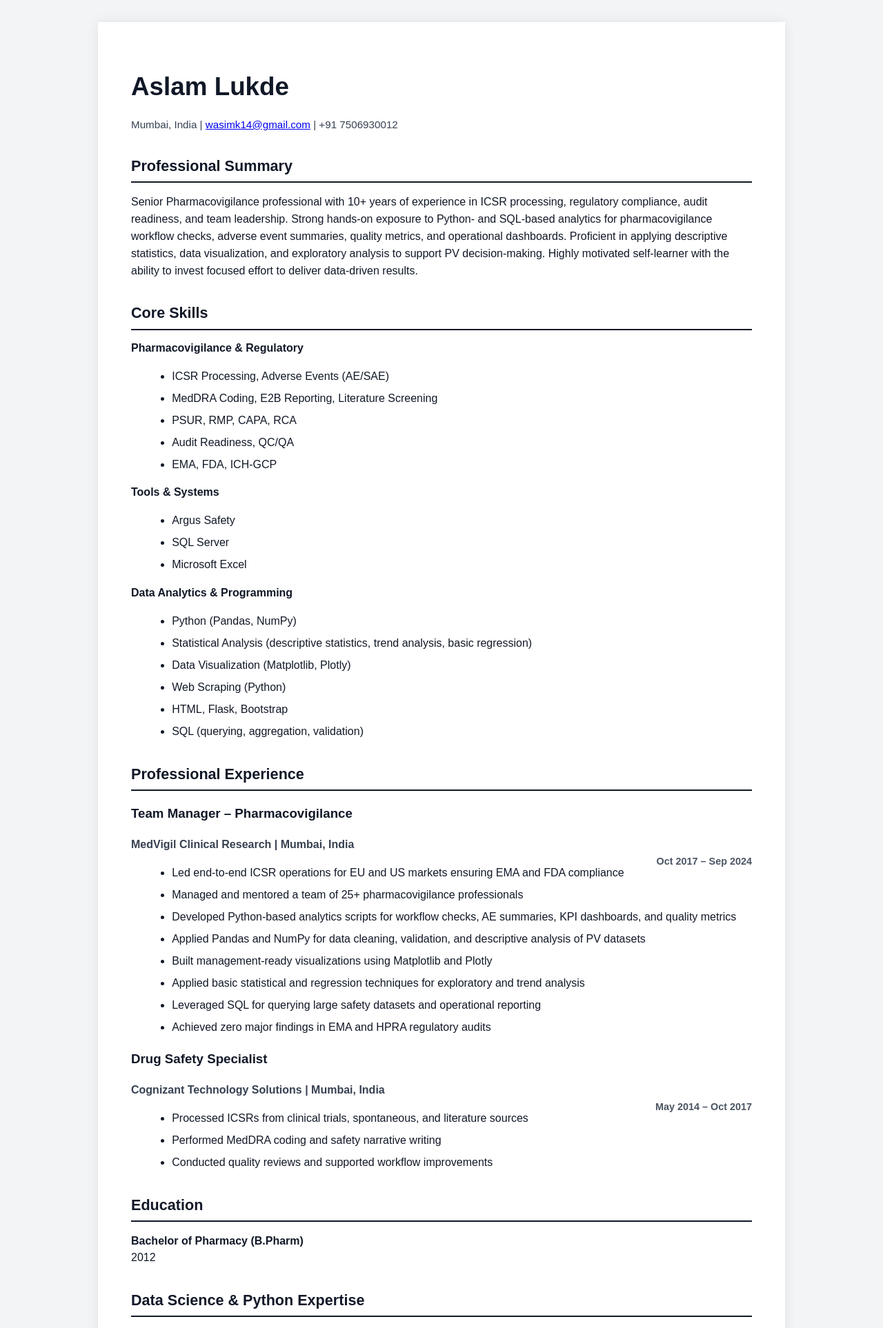
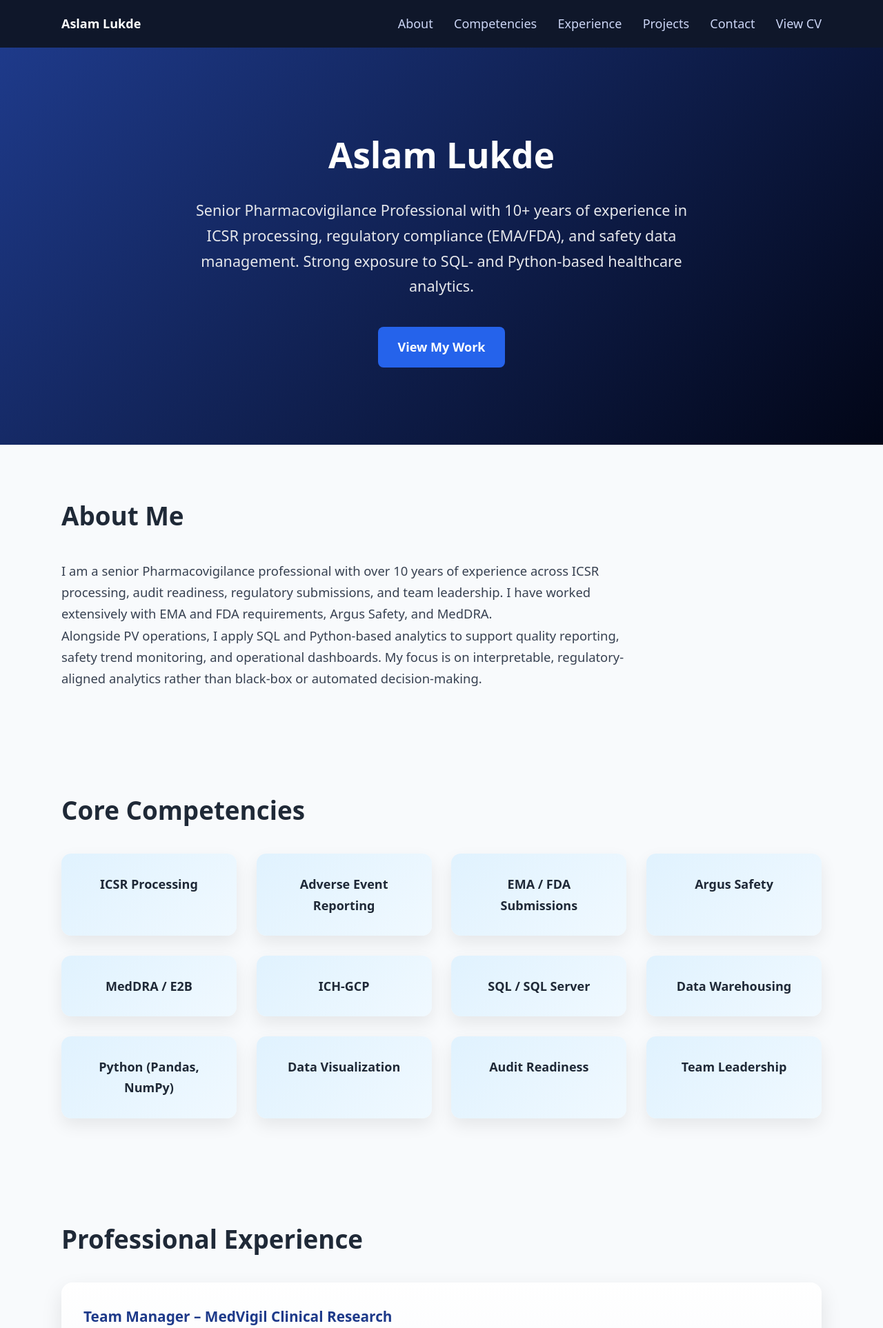
Before and after one commit to wasimk14/Portfolio, a Flask app: page / in a window 1280 px wide. Shown: the top 1926 px of the page at 69% size. Run offline with Flask 3, Linux system fonts and the light colour scheme.

Commit message:
Revise index.html for portfolio update
Updated the title and description for the portfolio. Enhanced the header and hero sections with new content and structure. Revised professional summary and experience sections for clarity and detail.

```diff
--- a/templates/index.html
+++ b/templates/index.html
@@ -2,141 +2,182 @@
 <html lang="en">
 <head>
     <meta charset="UTF-8">
-    <title>Aslam Lukde | Resume</title>
     <meta name="viewport" content="width=device-width, initial-scale=1.0">
-    <link rel="stylesheet" href="{{ url_for('static', filename='css/resume.css') }}">
+    <title>Aslam Lukde | Portfolio</title>
+
+    <meta name="description" content="Portfolio of Aslam Lukde – Pharmacovigilance, SQL, Python, and Healthcare Analytics">
+    <link rel="stylesheet" href="{{ url_for('static', filename='css/style.css') }}">
 </head>
 
 <body>
 
-<div class="resume">
+<!-- ===== HEADER ===== -->
+<header>
+    <div class="container nav">
+        <strong>Aslam Lukde</strong>
+        <nav>
+            <a href="#about">About</a>
+            <a href="#skills">Competencies</a>
+            <a href="#experience">Experience</a>
+            <a href="#projects">Projects</a>
+            <a href="#contact">Contact</a>
+            <a href="{{ url_for('resume') }}">View CV</a>
+        </nav>
+    </div>
+</header>
 
+<!-- ===== HERO ===== -->
+<section class="hero">
     <h1>Aslam Lukde</h1>
+    <p>
+        Senior Pharmacovigilance Professional with 10+ years of experience in
+        ICSR processing, regulatory compliance (EMA/FDA), and safety data management.
+        Strong exposure to SQL- and Python-based healthcare analytics.
+    </p>
+    <a href="#projects" class="btn">View My Work</a>
+</section>
 
-    <p class="contact">
-        Mumbai, India |
-        <a href="mailto:wasimk14@gmail.com">wasimk14@gmail.com</a> |
-        +91 7506930012
-    </p>
-
-    <!-- ===== PROFESSIONAL SUMMARY ===== -->
-    <section>
-        <h2>Professional Summary</h2>
-        <p>
-            Senior Pharmacovigilance professional with 10+ years of experience in ICSR processing,
-            regulatory compliance, audit readiness, and team leadership. Strong hands-on exposure to
-            Python- and SQL-based analytics for pharmacovigilance workflow checks, adverse event
-            summaries, quality metrics, and operational dashboards. Proficient in applying
-            descriptive statistics, data visualization, and exploratory analysis to support PV
-            decision-making. Highly motivated self-learner with the ability to invest focused effort
-            to deliver data-driven results.
-        </p>
-    </section>
-
-    <!-- ===== CORE SKILLS ===== -->
-    <section>
-        <h2>Core Skills</h2>
-
-        <strong>Pharmacovigilance & Regulatory</strong>
-        <ul>
-            <li>ICSR Processing, Adverse Events (AE/SAE)</li>
-            <li>MedDRA Coding, E2B Reporting, Literature Screening</li>
-            <li>PSUR, RMP, CAPA, RCA</li>
-            <li>Audit Readiness, QC/QA</li>
-            <li>EMA, FDA, ICH-GCP</li>
-        </ul>
-
-        <strong>Tools & Systems</strong>
-        <ul>
-            <li>Argus Safety</li>
-            <li>SQL Server</li>
-            <li>Microsoft Excel</li>
-        </ul>
-
-        <strong>Data Analytics & Programming</strong>
-        <ul>
-            <li>Python (Pandas, NumPy)</li>
-            <li>Statistical Analysis (descriptive statistics, trend analysis, basic regression)</li>
-            <li>Data Visualization (Matplotlib, Plotly)</li>
-            <li>Web Scraping (Python)</li>
-            <li>HTML, Flask, Bootstrap</li>
-            <li>SQL (querying, aggregation, validation)</li>
-        </ul>
-    </section>
-
-    <!-- ===== PROFESSIONAL EXPERIENCE ===== -->
-    <section>
-        <h2>Professional Experience</h2>
-
-        <h3>Team Manager – Pharmacovigilance</h3>
-        <p class="company">
-            MedVigil Clinical Research | Mumbai, India<br>
-            <span class="date">Oct 2017 – Sep 2024</span>
-        </p>
-
-        <ul>
-            <li>Led end-to-end ICSR operations for EU and US markets ensuring EMA and FDA compliance</li>
-            <li>Managed and mentored a team of 25+ pharmacovigilance professionals</li>
-            <li>Developed Python-based analytics scripts for workflow checks, AE summaries, KPI dashboards, and quality metrics</li>
-            <li>Applied Pandas and NumPy for data cleaning, validation, and descriptive analysis of PV datasets</li>
-            <li>Built management-ready visualizations using Matplotlib and Plotly</li>
-            <li>Applied basic statistical and regression techniques for exploratory and trend analysis</li>
-            <li>Leveraged SQL for querying large safety datasets and operational reporting</li>
-            <li>Achieved zero major findings in EMA and HPRA regulatory audits</li>
-        </ul>
-
-        <h3>Drug Safety Specialist</h3>
-        <p class="company">
-            Cognizant Technology Solutions | Mumbai, India<br>
-            <span class="date">May 2014 – Oct 2017</span>
-        </p>
-
-        <ul>
-            <li>Processed ICSRs from clinical trials, spontaneous, and literature sources</li>
-            <li>Performed MedDRA coding and safety narrative writing</li>
-            <li>Conducted quality reviews and supported workflow improvements</li>
-        </ul>
-    </section>
-
-    <!-- ===== EDUCATION ===== -->
-    <section>
-        <h2>Education</h2>
-        <p>
-            <strong>Bachelor of Pharmacy (B.Pharm)</strong><br>
-            2012
-        </p>
-    </section>
-
-    <!-- ===== DATA SCIENCE & PYTHON EXPERTISE ===== -->
-    <section>
-        <h2>Data Science & Python Expertise</h2>
+<!-- ===== ABOUT ===== -->
+<section id="about" class="about">
+    <div class="container">
+        <h2>About Me</h2>
 
         <p>
-            Hands-on experience using Python (Pandas, NumPy) for data cleaning, validation,
-            transformation, and exploratory data analysis on large healthcare and pharmacovigilance
-            datasets. Proficient in deriving descriptive statistics, identifying patterns, detecting
-            anomalies, and performing feature-level analysis to support evidence-based insights.
+            I am a senior Pharmacovigilance professional with over 10 years of experience
+            across ICSR processing, audit readiness, regulatory submissions, and team leadership.
+            I have worked extensively with EMA and FDA requirements, Argus Safety, and MedDRA.
         </p>
 
         <p>
-            Experienced in translating complex datasets into interpretable visual insights using
-            Matplotlib and Plotly. Skilled in visualization-led validation, stability analysis,
-            and alignment of data-driven patterns with established clinical knowledge.
+            Alongside PV operations, I apply SQL and Python-based analytics to support
+            quality reporting, safety trend monitoring, and operational dashboards.
+            My focus is on interpretable, regulatory-aligned analytics rather than
+            black-box or automated decision-making.
         </p>
+    </div>
+</section>
+
+<!-- ===== CORE COMPETENCIES ===== -->
+<section id="skills">
+    <div class="container">
+        <h2>Core Competencies</h2>
+
+        <div class="skills-grid">
+            <div class="skill-card">ICSR Processing</div>
+            <div class="skill-card">Adverse Event Reporting</div>
+            <div class="skill-card">EMA / FDA Submissions</div>
+            <div class="skill-card">Argus Safety</div>
+            <div class="skill-card">MedDRA / E2B</div>
+            <div class="skill-card">ICH-GCP</div>
+            <div class="skill-card">SQL / SQL Server</div>
+            <div class="skill-card">Data Warehousing</div>
+            <div class="skill-card">Python (Pandas, NumPy)</div>
+            <div class="skill-card">Data Visualization</div>
+            <div class="skill-card">Audit Readiness</div>
+            <div class="skill-card">Team Leadership</div>
+        </div>
+    </div>
+</section>
+
+<!-- ===== EXPERIENCE ===== -->
+<section id="experience">
+    <div class="container">
+        <h2>Professional Experience</h2>
+
+        <div class="project-card">
+            <h3>Team Manager – MedVigil Clinical Research</h3>
+            <p><em>Mumbai | Oct 2017 – Sep 2024</em></p>
+            <ul>
+                <li>Led a team of 25+ pharmacovigilance professionals managing end-to-end ICSR processing</li>
+                <li>Organized and maintained a highly compliant Pharmacovigilance system</li>
+                <li>Led internal and external PV audits and inspections</li>
+                <li>Reduced case turnaround time by 25% through workflow optimization</li>
+                <li>Achieved zero major findings in EMA and HPRA audits</li>
+                <li>Developed SOPs, training manuals, and quality dashboards</li>
+                <li>Coordinated cross-functional activities with QA, medical, and IT teams</li>
+            </ul>
+        </div>
+
+        <div class="project-card">
+            <h3>Drug Safety Specialist – Cognizant Technology Solutions</h3>
+            <p><em>Mumbai | May 2014 – Oct 2017</em></p>
+            <ul>
+                <li>Processed and reviewed ICSRs in compliance with global regulations</li>
+                <li>Performed MedDRA coding and quality checks in Argus Safety</li>
+                <li>Supported regulatory submissions and periodic safety reports</li>
+                <li>Mentored new hires and supported international teams</li>
+            </ul>
+        </div>
+    </div>
+</section>
+
+<!-- ===== PROJECTS & CERTIFICATIONS ===== -->
+<section id="projects">
+    <div class="container">
+        <h2>Certifications & Analytics Projects</h2>
+
+        <div class="projects-grid">
+
+            <div class="project-card">
+                <h3>SQL for Data Analysis & Warehousing (Udemy)</h3>
+                <ul>
+                    <li>Built an enterprise-level SQL Data Warehouse</li>
+                    <li>Optimized ETL processes and data pipelines</li>
+                    <li>Developed complex SQL queries for reporting and analysis</li>
+                    <li>Conducted Exploratory Data Analysis (EDA) on real-world datasets</li>
+                </ul>
+            </div>
+
+            <div class="project-card">
+                <h3>Python for Data Science & Exploratory Analysis</h3>
+                <p>
+                    Hands-on experience using Python (Pandas, NumPy) for data cleaning,
+                    validation, transformation, and exploratory analysis on healthcare
+                    and pharmacovigilance datasets. Strong focus on reproducible and
+                    interpretable analytics.
+                </p>
+            </div>
+
+            <div class="project-card">
+                <h3>Visualization & Signal Detection Analytics</h3>
+                <p>
+                    Experienced in translating complex datasets into interpretable visual
+                    insights using Matplotlib and Plotly. Applied SQL- and Python-based
+                    analytics to support FDA-oriented signal detection, adverse event
+                    aggregation, and trend monitoring.
+                </p>
+            </div>
+
+        </div>
+    </div>
+</section>
+
+<!-- ===== CONTACT ===== -->
+<section id="contact" class="contact">
+    <div class="container">
+        <h2>Contact</h2>
 
         <p>
-            Applied Python- and SQL-based analytics to support FDA-oriented pharmacovigilance
-            activities, including adverse event aggregation, trend monitoring, and exploratory
-            signal detection.
+            Email:
+            <a href="mailto:wasimk14@gmail.com">wasimk14@gmail.com</a><br>
+
+            GitHub:
+            <a href="https://github.com/wasimk14" target="_blank">
+                github.com/wasimk14
+            </a><br>
+
+            LinkedIn:
+            <a href="https://www.linkedin.com/in/aslam-lukde-208625355" target="_blank">
+                linkedin.com/in/aslam-lukde-208625355
+            </a>
         </p>
-    </section>
+    </div>
+</section>
 
-</div>
-
-<!-- ===== DOWNLOAD BUTTON ===== -->
-<a href="{{ url_for('download', filename='Aslam_Lukde_CV.pdf') }}" class="btn">
-    Download PDF
-</a>
+<!-- ===== FOOTER ===== -->
+<footer>
+    <p>© 2026 Aslam Lukde | Pharmacovigilance & Data Analytics</p>
+</footer>
 
 </body>
 </html>
```
